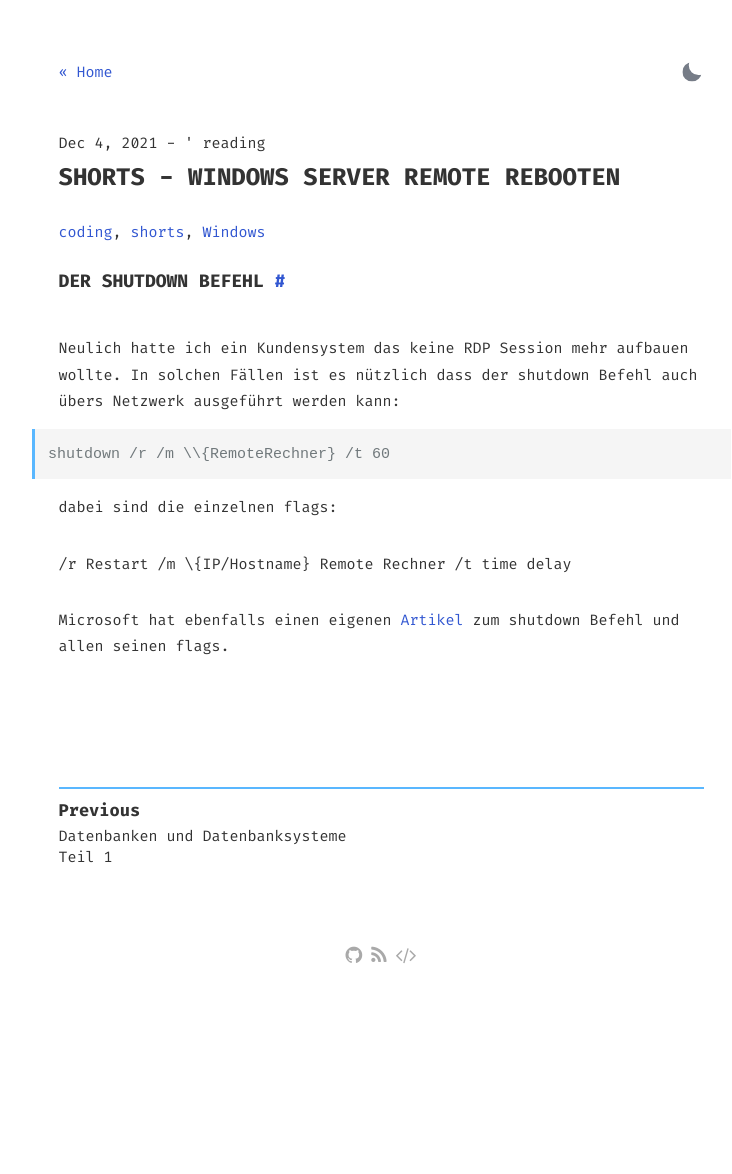
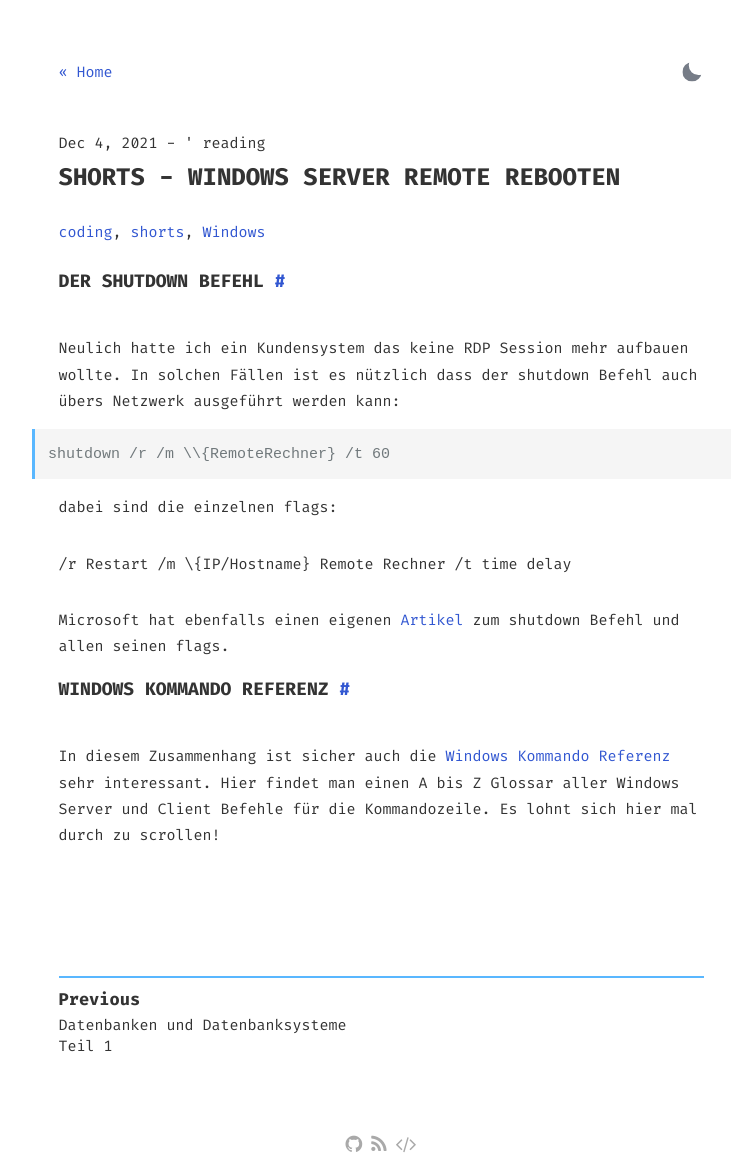
Before and after one commit to KuruGit/Gesko, a Jekyll site: the page built from _posts/2021-12-04-Windows-Server-remote-rebooten.md, in a window 1280 px wide. Shown: the whole page, without its empty margins (259-991 px from the left). Built offline with Jekyll 4.4.1, drawn with Linux system fonts in a browser that asks for light colours; before the commit the page ends 985 px from its top, so only the background shows below that.

Commit message:
Artikel erweitert

```diff
--- a/_posts/2021-12-04-Windows-Server-remote-rebooten.md
+++ b/_posts/2021-12-04-Windows-Server-remote-rebooten.md
@@ -21,3 +21,7 @@ dabei sind die einzelnen flags:
 /t time delay
 
 Microsoft hat ebenfalls einen eigenen [Artikel](https://docs.microsoft.com/en-us/windows-server/administration/windows-commands/shutdown) zum shutdown Befehl und allen seinen flags.
+
+# Windows Kommando Referenz
+
+In diesem Zusammenhang ist sicher auch die [Windows Kommando Referenz](https://docs.microsoft.com/en-us/windows-server/administration/windows-commands/windows-commands) sehr interessant. Hier findet man einen A bis Z Glossar aller Windows Server und Client Befehle für die Kommandozeile. Es lohnt sich hier mal durch zu scrollen!
```
